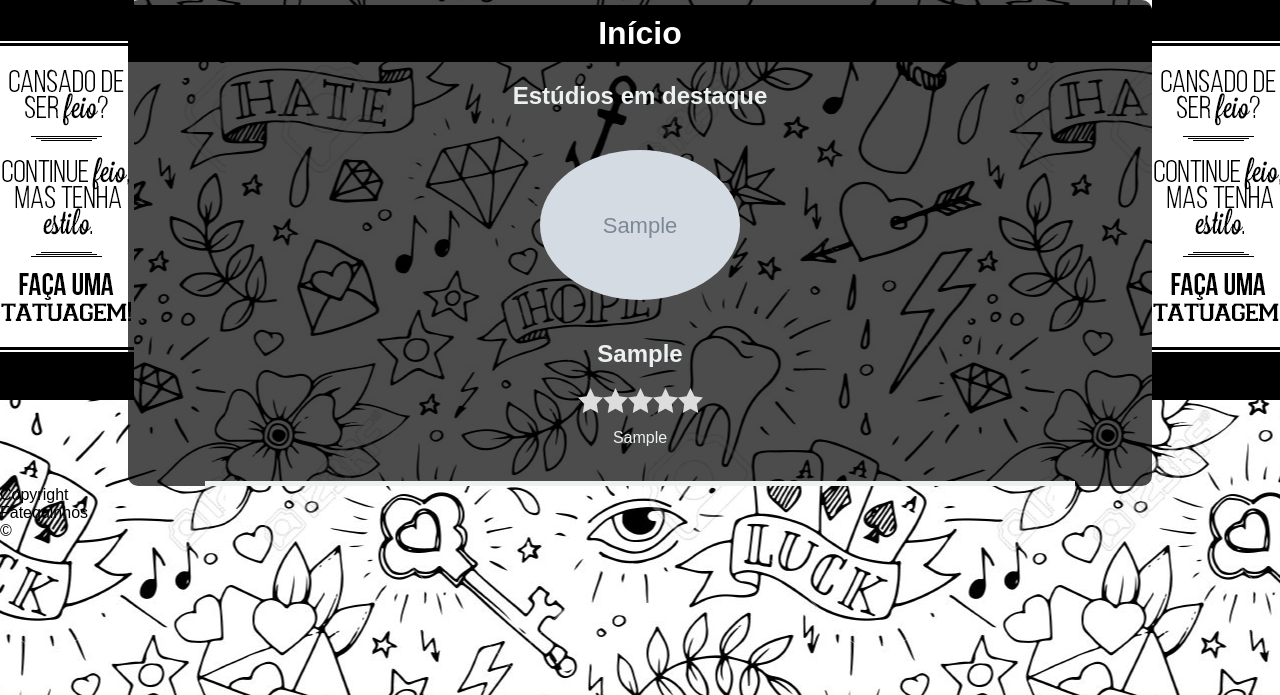
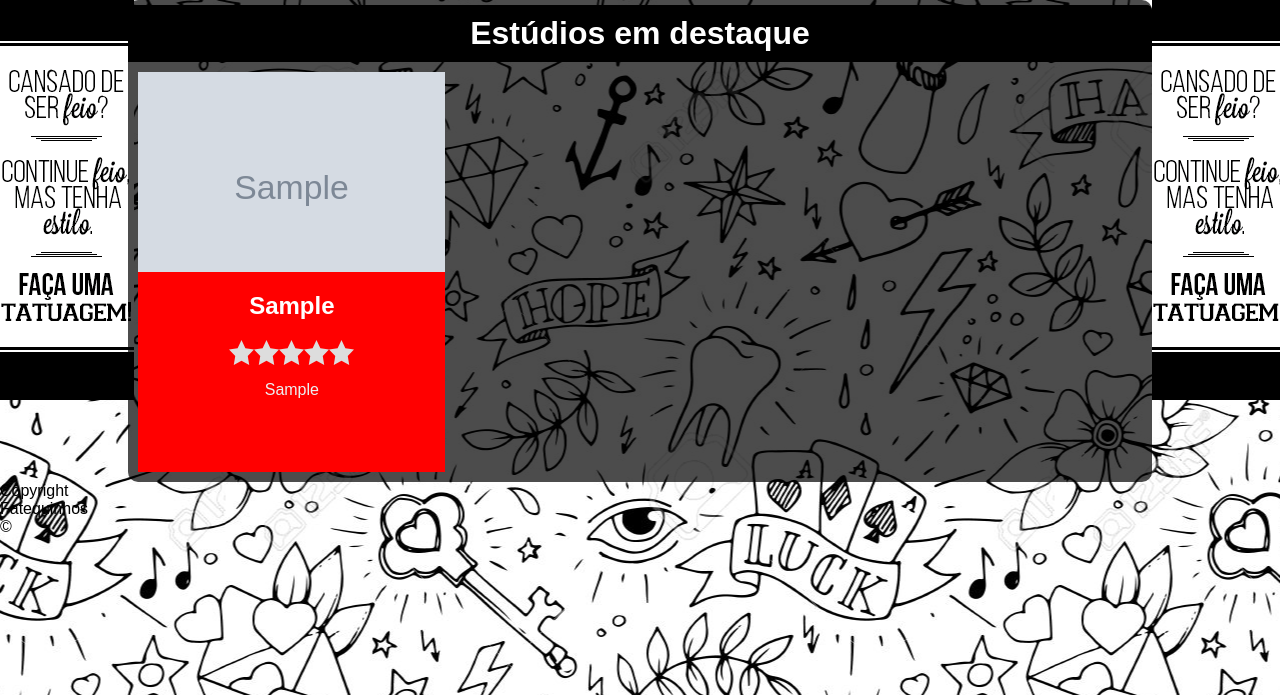
Before and after one commit to edonho/trabson, a CodeIgniter app: page /database/ in a window 1280 px wide. Shown: the part 105-800 px from the top of the page. Run offline with CodeIgniter, Linux system fonts and the light colour scheme; tables that the repository leaves empty or names only in its code hold one stand-in row (values such as "Sample post"); grey boxes marked "Sample" are stand-in pictures; some libraries are stand-ins or nearby versions.

Commit message:
ste/layout/index

```diff
--- a/application/controllers/Welcome.php
+++ b/application/controllers/Welcome.php
@@ -4,8 +4,11 @@ defined('BASEPATH') OR exit('No direct script access allowed');
 class Welcome extends CI_Controller {
 
 	public function index(){
+		$this->load->model("BancoModel","bdm");
 		$this->load->view('Padrao/header');
-		$this->load->view('inicio');
+		$resp = $this->bdm->busca("e");
+		$dados = array("data"=>$resp);
+		$this->load->view('inicio',$dados);
 		$this->load->view('Padrao/footer');
 
 	}
--- a/application/views/Banco/listarEstudios.php
+++ b/application/views/Banco/listarEstudios.php
@@ -1,20 +1,12 @@
 <?php
-
-        require_once("conectar.php");
-        // Pega todos os dados cadastrados na tabela Estudio
-        $estudios = mysqli_query($con, "SELECT * from Estudio");
-
-        while($estudio = mysqli_fetch_assoc($estudios)){
-            echo "<section id=\"estudio".$estudio["id_estudio"]."\">";
-            ?>
-            <img <?= 'src="'.base_url("".$estudio['ds_img']."").'"';?> <?='alt="imagem-'.$estudio['nm_estudio'].'"'?> class="img-thumb">
-
-
-        <?php
-        echo "<h2>".$estudio["nm_estudio"]."</h2>";
-                $avaliacao = mysqli_query($con, "SELECT ROUND(SUM(vl_avaliacao)/5) as avaliacao from Avaliacao where id_estudio =".$estudio["id_estudio"].";");
-                while($stars = mysqli_fetch_assoc($avaliacao)){
-                   $s = (int)$stars["avaliacao"];
+            foreach ($data->result() as $estudio){
+                $estudio = (array)$estudio;
+                ?>
+            <section <?= 'id="estudio'.$estudio["id_estudio"].'"'; ?> class="projeto">
+            <div <?= 'style=" background-image: url('.$estudio["ds_img"].');" alt="imagem-'.$estudio["nm_estudio"].'"'; ?> class="img1"></div>
+            <h2><?= $estudio["nm_estudio"];?></h2>
+            <?php
+                   $s = (int)$estudio["avaliacao"];
                    switch ($s){
                         case 0:
                             echo "<span class=\"rating\" data-rating-id=\"".$estudio["id_estudio"]."\" data-rating-val=\"3".$estudio["id_estudio"]."\">";
@@ -80,13 +72,9 @@
                             echo "</span>";
                             break;
                    }
-            }
             echo"<p>".$estudio["ds_estudio"]."</p>";
-            echo "</section><br>";
-            echo "<div class=\"border\"></div>";
+            echo "</section>";
         };
-        // Fechando a conexao do banco
-        mysqli_close($con);
         ?>
 
-        <script <?= 'src="'.base_url("static/js/avaliar.js").'"';?>></script>
+        <script <?= "src='".base_url("static/js/avaliar.js")."'"; ?> ></script>
--- a/application/views/Padrao/header.php
+++ b/application/views/Padrao/header.php
@@ -19,7 +19,7 @@
             <div class="align-center padding">
                 <form class="formLogin" id="formLogin" action="/index.php/welcome/busca" method="GET">
                     <input type="text" name="buscarEstudio" id="buscarEstudio" class="buscarEstudio">
-                    <button type="button" name="search" value="" class="css3button">buscar</button>
+                    <input type="submit" name="search" value="buscar" class="css3button">
                 </form>
             </div>
 
--- a/application/views/inicio.php
+++ b/application/views/inicio.php
@@ -4,11 +4,8 @@
     </aside>
 
     <main class="inicio back-black-tp">
-        <h1> Início </h1>
-
-        <h2> Estúdios em destaque </h2>
+        <h1> Estúdios em destaque </h1>
         <?php require_once("Banco/listarEstudios.php"); ?>
-
         <!--<script src="..estatico/js/awesomstar.min.js"></script>-->
     </main>
 
--- a/static/css/tst/estilo.css
+++ b/static/css/tst/estilo.css
@@ -91,13 +91,27 @@ form input{
 }
 
 /* --------------- Img --------------- */
-.img-thumb{
-    width: 200px;
-    border-radius: 50%;
-    float:none; display:block; margin-left:auto; margin-right:auto;
-    padding:20px;
+.img1{
+    position: relative;
+    width: 100%;
+    height: 50%;
+    margin-right:10%;
+    background-size: cover;
+}
+.projeto{
+    top: 0px;
+    display:inline-block;
+    background-color: red;
+    height:400px;
+    float: left;
+    width: 30%;
+    margin: 1%;
+    position:relative;
 }
 
+.projeto h2{
+    color: white;
+}
 #logo{
     width: 160px;
     margin-top: 20px;
@@ -119,7 +133,8 @@ h1{ font-family:Arial;
     margin:0;
     border-radius: 2px;
 }
-h2, p, a {text-align:center;
+h2, p, a {
+    text-align:center;
 }
 
 main{
```
Also changed, not shown: static/img/2.jpg (added).
